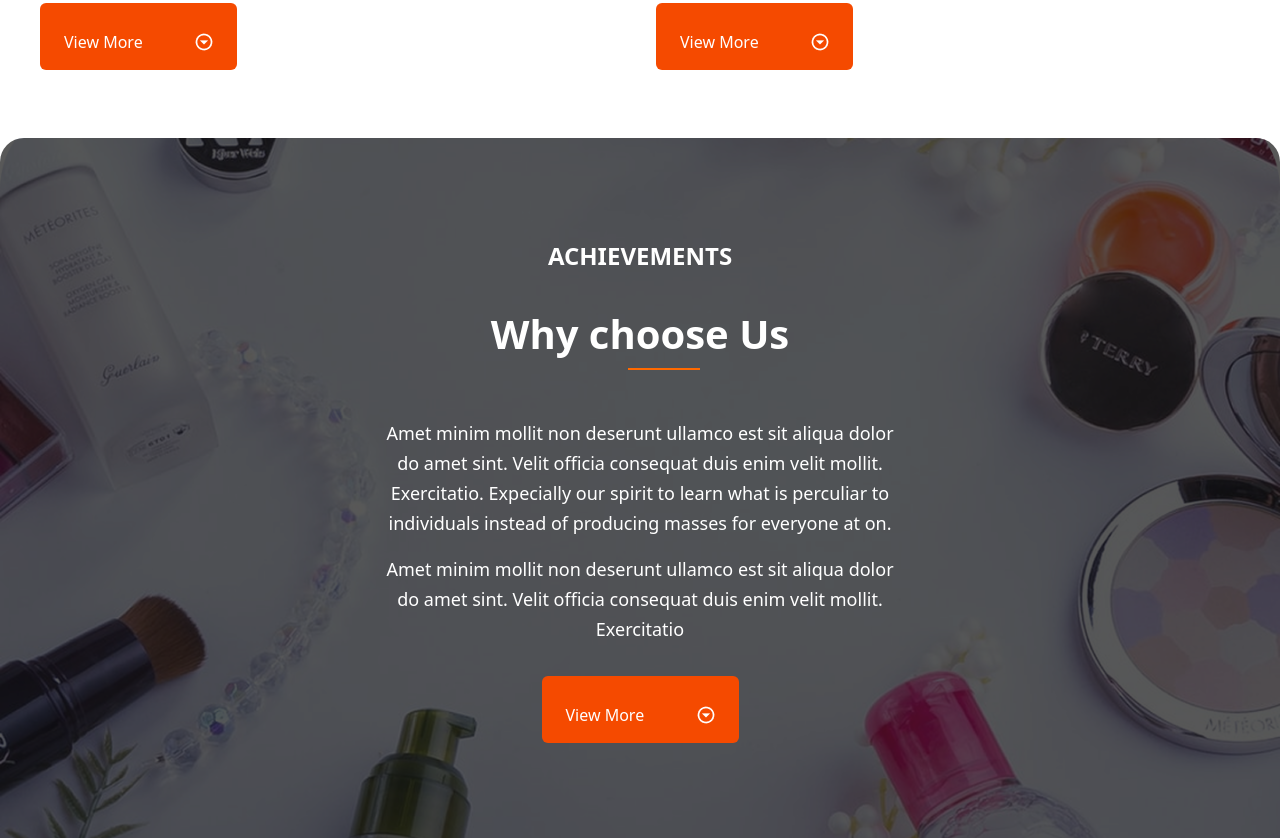
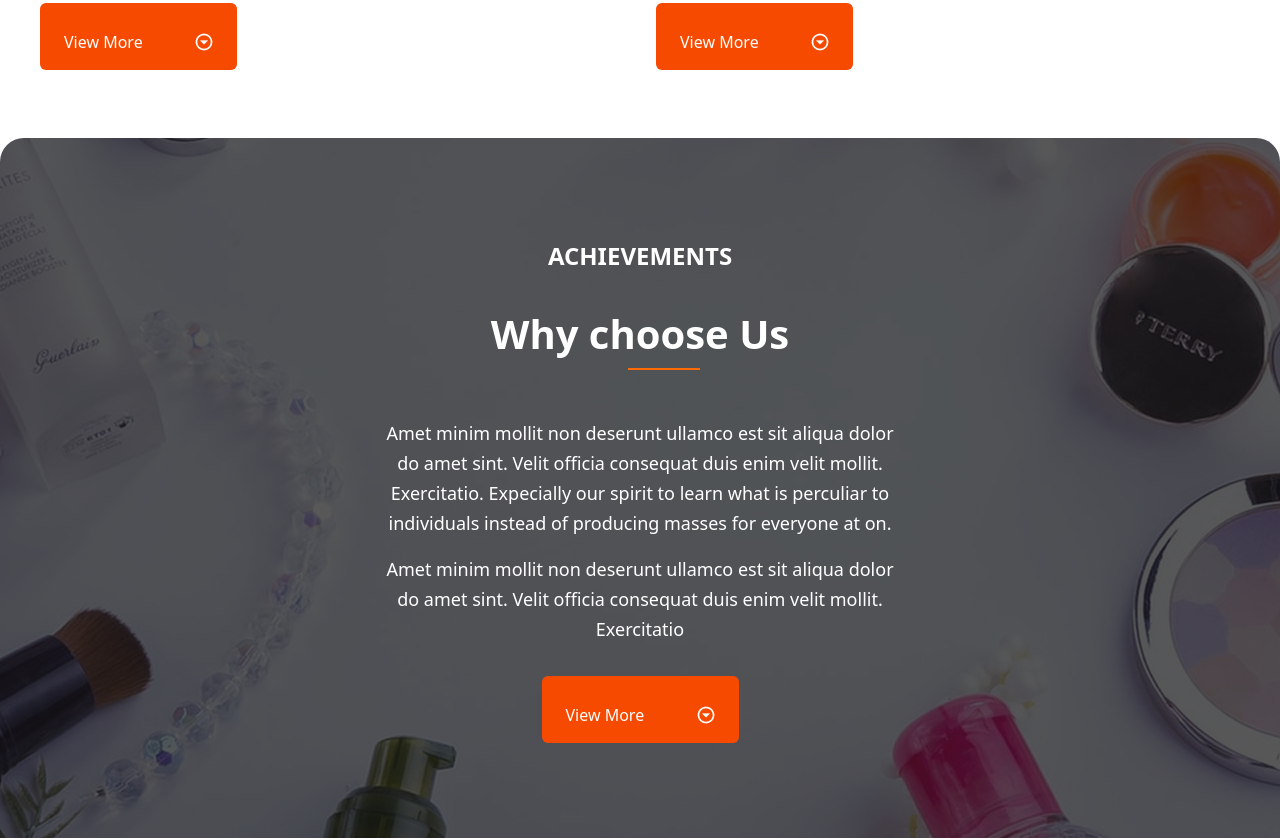
Before and after one commit to CodingAl65/tailwind-project, a website: page index.html in a window 1280 px wide. Shown: the part 5117-5957 px from the top of the page. Drawn offline with Linux system fonts and the light colour scheme.

Commit message:
added bg change

```diff
--- a/src/index.html
+++ b/index.html
@@ -418,7 +418,7 @@
             <section >
 
 
-                <div class=" flex relative bg-cover bg-center h-[700px] items-center justify-center text-center text-white rounded-t-3xl overflow-hidden " style=" background-image: url(/src/assets/images/sixth-section-bg.png)">
+                <div class=" flex relative h-[700px] items-center justify-center text-center text-white rounded-t-3xl overflow-hidden bg-[url(/src/assets/images/achievement-bg-mobile.png)] bg-no-repeat bg-center md:bg-[url(/src/assets/images/sixth-section-bg.png)]">
                     <div class="absolute inset-0 bg-brand-sixth-bg bg-opacity-30 "> <!-- bg-overlay -->
                         <div>
                             <h3 class="text-2xl font-bold leading-[36px] mt-[100px] mb-[30px]">
```
